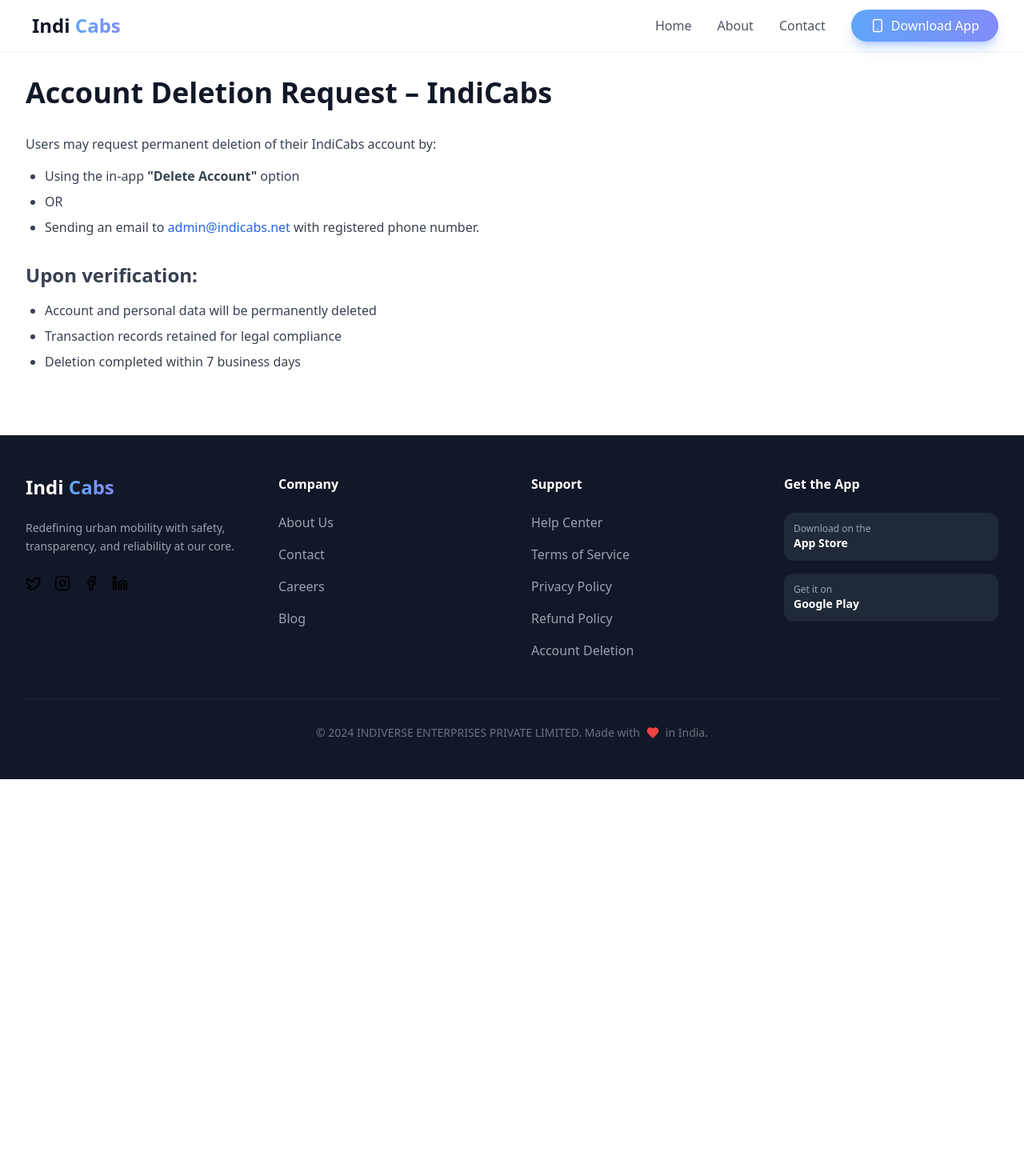
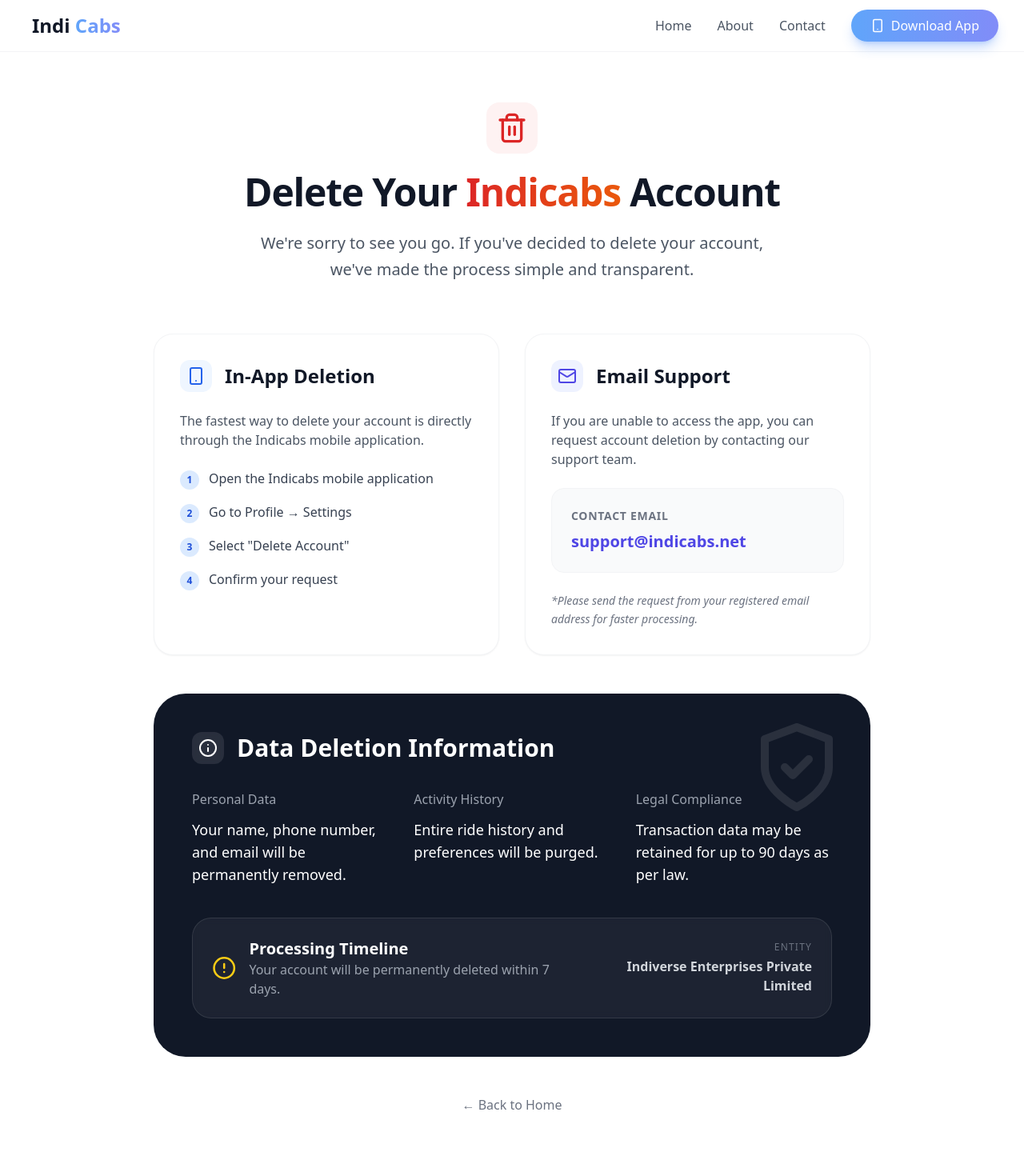
Before and after one commit to kratosvijay/indi_cabs_marketing_site, a React (Vite) app: page /account-deletion in a window 1280 px wide. Shown: the top 1470 px of the page at 80% size. Before the commit the page ends 974 px from the top, so only its background shows below. Built offline with nearby package versions, Linux system fonts and the light colour scheme.

Commit message:
Update account deletion page with new content and premium design

```diff
--- a/src/pages/AccountDeletion.jsx
+++ b/src/pages/AccountDeletion.jsx
@@ -1,24 +1,122 @@
 import React from 'react';
+import { Trash2, Smartphone, Mail, Info, ShieldCheck, AlertCircle } from 'lucide-react';
 
 const AccountDeletion = () => {
     return (
-        <div className="pt-24 pb-16 max-w-7xl mx-auto px-4 sm:px-6 lg:px-8">
-            <h1 className="text-4xl font-bold text-gray-900 mb-8">Account Deletion Request – IndiCabs</h1>
+        <div className="pt-32 pb-20 max-w-7xl mx-auto px-4 sm:px-6 lg:px-8">
+            {/* Header section with icon */}
+            <div className="text-center mb-16">
+                <div className="inline-flex items-center justify-center p-3 bg-red-50 rounded-2xl mb-6">
+                    <Trash2 className="text-red-600 w-10 h-10" />
+                </div>
+                <h1 className="text-4xl md:text-5xl font-bold text-gray-900 mb-6 tracking-tight">
+                    Delete Your <span className="text-transparent bg-clip-text bg-gradient-to-r from-red-600 to-orange-600">Indicabs</span> Account
+                </h1>
+                <p className="text-xl text-gray-600 max-w-2xl mx-auto leading-relaxed">
+                    We're sorry to see you go. If you've decided to delete your account, we've made the process simple and transparent.
+                </p>
+            </div>
 
-            <div className="prose max-w-none text-gray-700">
-                <p className="mb-4">Users may request permanent deletion of their IndiCabs account by:</p>
-                <ul className="list-disc pl-6 mb-8 space-y-2">
-                    <li>Using the in-app <strong>"Delete Account"</strong> option</li>
-                    <li>OR</li>
-                    <li>Sending an email to <a href="mailto:admin@indicabs.net" className="text-blue-600 hover:text-blue-800">admin@indicabs.net</a> with registered phone number.</li>
-                </ul>
+            <div className="max-w-4xl mx-auto">
+                <div className="grid grid-cols-1 md:grid-cols-2 gap-8 mb-12">
+                    {/* Method 1: App */}
+                    <div className="bg-white p-8 rounded-3xl border border-gray-100 shadow-sm hover:shadow-md transition-shadow">
+                        <div className="flex items-center gap-4 mb-6">
+                            <div className="p-2 bg-blue-50 rounded-xl">
+                                <Smartphone className="text-blue-600 w-6 h-6" />
+                            </div>
+                            <h2 className="text-2xl font-bold text-gray-900">In-App Deletion</h2>
+                        </div>
+                        <p className="text-gray-600 mb-6">The fastest way to delete your account is directly through the Indicabs mobile application.</p>
+                        <ol className="space-y-4">
+                            {[
+                                "Open the Indicabs mobile application",
+                                "Go to Profile → Settings",
+                                "Select \"Delete Account\"",
+                                "Confirm your request"
+                            ].map((step, index) => (
+                                <li key={index} className="flex items-start gap-3">
+                                    <span className="flex-shrink-0 w-6 h-6 rounded-full bg-blue-100 text-blue-700 text-xs font-bold flex items-center justify-center mt-0.5">
+                                        {index + 1}
+                                    </span>
+                                    <span className="text-gray-700">{step}</span>
+                                </li>
+                            ))}
+                        </ol>
+                    </div>
 
-                <h2 className="text-2xl font-semibold mt-8 mb-4">Upon verification:</h2>
-                <ul className="list-disc pl-6 mb-4 space-y-2">
-                    <li>Account and personal data will be permanently deleted</li>
-                    <li>Transaction records retained for legal compliance</li>
-                    <li>Deletion completed within 7 business days</li>
-                </ul>
+                    {/* Method 2: Support */}
+                    <div className="bg-white p-8 rounded-3xl border border-gray-100 shadow-sm hover:shadow-md transition-shadow">
+                        <div className="flex items-center gap-4 mb-6">
+                            <div className="p-2 bg-indigo-50 rounded-xl">
+                                <Mail className="text-indigo-600 w-6 h-6" />
+                            </div>
+                            <h2 className="text-2xl font-bold text-gray-900">Email Support</h2>
+                        </div>
+                        <p className="text-gray-600 mb-6">If you are unable to access the app, you can request account deletion by contacting our support team.</p>
+                        <div className="bg-gray-50 rounded-2xl p-6 border border-gray-100">
+                            <p className="text-sm text-gray-500 mb-2 uppercase font-semibold tracking-wider">Contact Email</p>
+                            <a href="mailto:support@indicabs.net" className="text-xl font-bold text-indigo-600 hover:text-indigo-700 transition-colors">
+                                support@indicabs.net
+                            </a>
+                        </div>
+                        <p className="mt-6 text-sm text-gray-500 leading-relaxed italic">
+                            *Please send the request from your registered email address for faster processing.
+                        </p>
+                    </div>
+                </div>
+
+                {/* Data Information */}
+                <div className="bg-gray-900 rounded-[2.5rem] p-8 md:p-12 text-white relative overflow-hidden">
+                    <div className="absolute top-0 right-0 p-8 opacity-10">
+                        <ShieldCheck size={120} />
+                    </div>
+
+                    <div className="relative z-10">
+                        <div className="flex items-center gap-4 mb-8">
+                            <div className="p-2 bg-white/10 rounded-xl backdrop-blur-sm">
+                                <Info className="text-white w-6 h-6" />
+                            </div>
+                            <h2 className="text-3xl font-bold">Data Deletion Information</h2>
+                        </div>
+
+                        <div className="grid grid-cols-1 md:grid-cols-3 gap-8 mb-10">
+                            <div className="space-y-3">
+                                <h3 className="text-gray-400 font-medium">Personal Data</h3>
+                                <p className="text-lg">Your name, phone number, and email will be permanently removed.</p>
+                            </div>
+                            <div className="space-y-3">
+                                <h3 className="text-gray-400 font-medium">Activity History</h3>
+                                <p className="text-lg">Entire ride history and preferences will be purged.</p>
+                            </div>
+                            <div className="space-y-3">
+                                <h3 className="text-gray-400 font-medium">Legal Compliance</h3>
+                                <p className="text-lg">Transaction data may be retained for up to 90 days as per law.</p>
+                            </div>
+                        </div>
+
+                        <div className="flex flex-col md:flex-row items-center justify-between p-6 bg-white/5 rounded-3xl border border-white/10 backdrop-blur-sm gap-6">
+                            <div className="flex items-center gap-4">
+                                <AlertCircle className="text-yellow-400 w-8 h-8" />
+                                <div>
+                                    <p className="font-bold text-xl">Processing Timeline</p>
+                                    <p className="text-gray-400">Your account will be permanently deleted within 7 days.</p>
+                                </div>
+                            </div>
+                            <div className="text-right">
+                                <p className="text-xs text-gray-500 uppercase tracking-widest mb-1">Entity</p>
+                                <p className="font-semibold text-gray-300">Indiverse Enterprises Private Limited</p>
+                            </div>
+                        </div>
+                    </div>
+                </div>
+
+                {/* Back Link */}
+                <div className="text-center mt-12">
+                    <a href="/" className="text-gray-500 hover:text-gray-900 transition-colors font-medium">
+                        ← Back to Home
+                    </a>
+                </div>
             </div>
         </div>
     );
```
